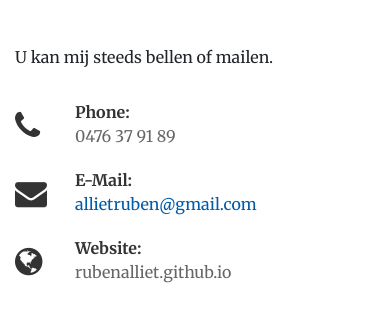
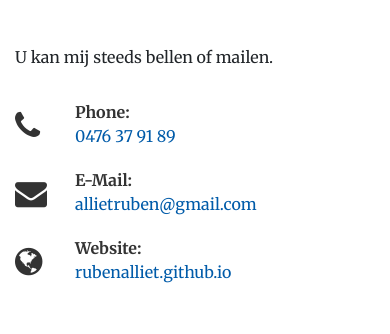
Before and after one commit to ralliet/rubenalliet.github.io, a plain HTML site: page index.html in a window 390 px wide. Shown: the part 3623-3957 px from the top of the page. Drawn offline with nearby package versions, Linux system fonts and the light colour scheme.

Commit message:
phone number  & website clickable

```diff
--- a/index.html
+++ b/index.html
@@ -267,7 +267,7 @@
               <li>
                 <i class="fa fa-phone" aria-hidden="true"></i>
                 <strong>Phone:</strong>
-                <span>0476 37 91 89</span>
+                <span><a href="tel:0476 37 91 89">0476 37 91 89</a></span>
               </li>
               <li>
                 <i class="fa fa-envelope" aria-hidden="true"></i>
@@ -281,7 +281,7 @@
               <li>
                 <i class="fa fa-globe" aria-hidden="true"></i>
                 <strong>Website:</strong>
-                <span>rubenalliet.github.io</span>
+                <span><a href="rubenalliet.github.io">rubenalliet.github.io</a></span>
               </li>
             </ul>
           </div>
```
